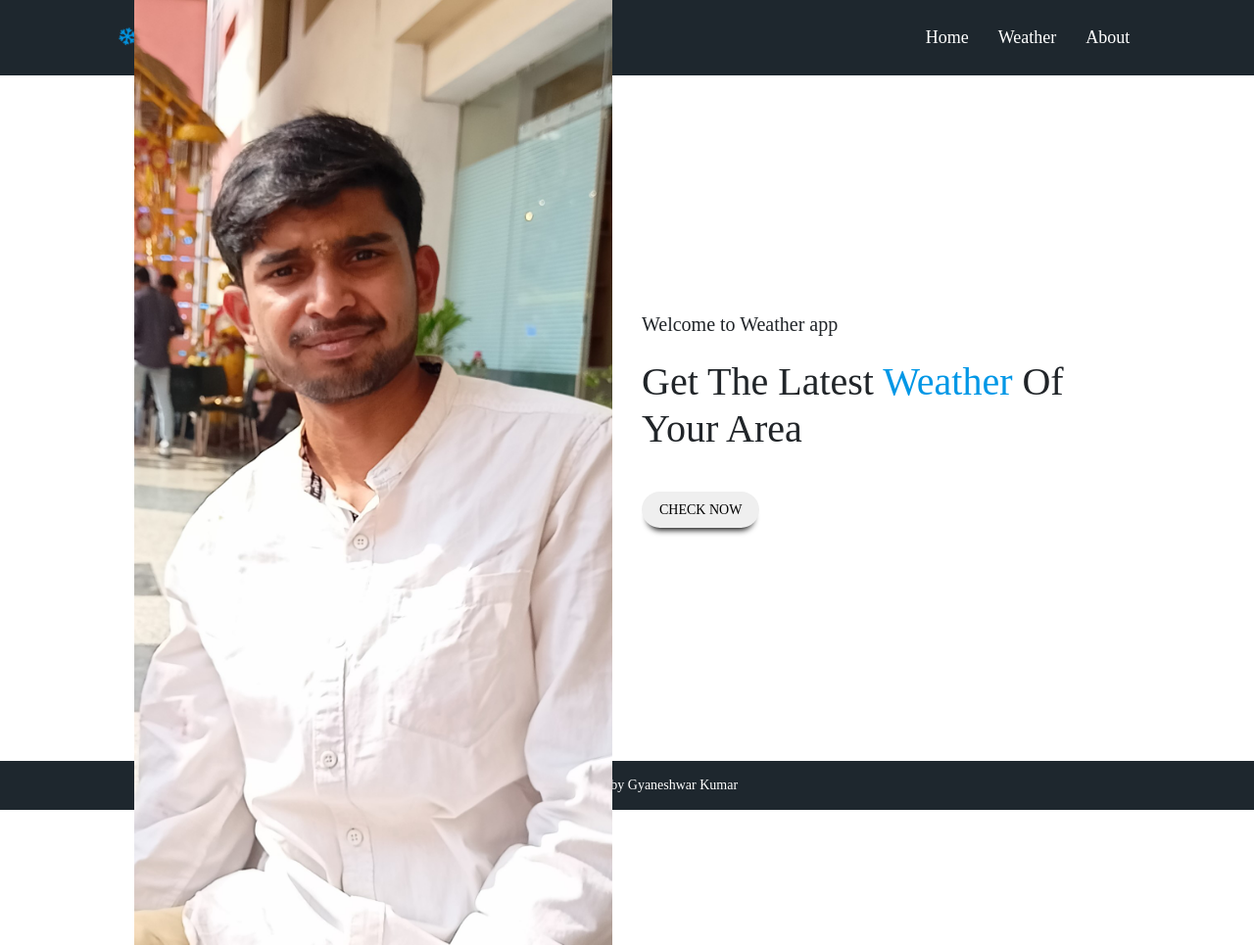
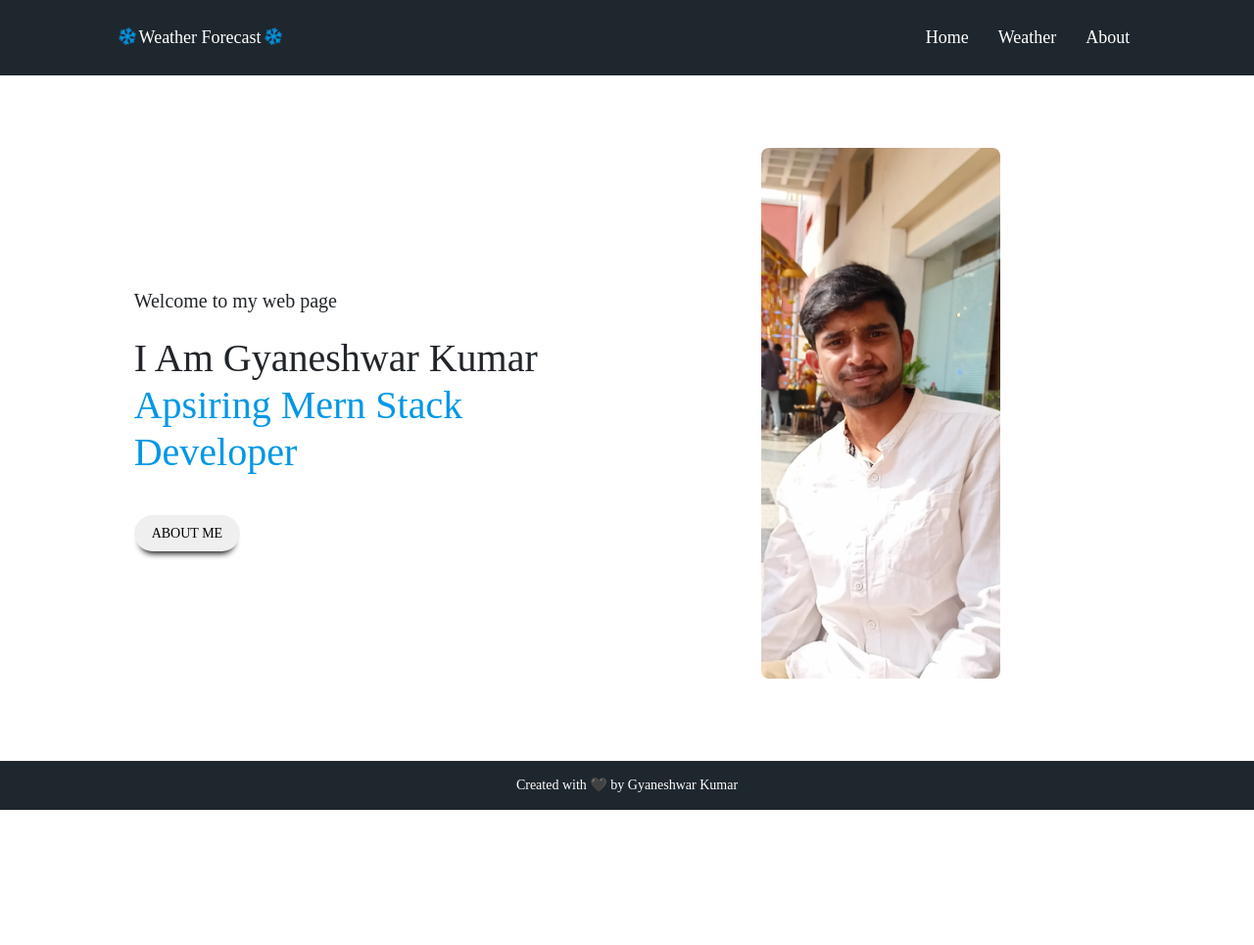
Before and after one commit to Gyaan507/Weather-App, a Node server app: page /about.html in a window 1280 px wide. Shown: the whole page at 98% size. After the commit the page ends 827 px from the top, so only its background shows below. Run offline with Node 20, Linux system fonts and the light colour scheme; some libraries are stand-ins or nearby versions; some web fonts are replaced.

Commit message:
About me section completed

```diff
--- a/public/about.html
+++ b/public/about.html
@@ -60,18 +60,18 @@
         <!-- left side div -->
         <div class="row">
 
+          <div class="col-md-6 col-12 main_header_left">
+            <p>Welcome to my web page</p>
+            <h1>I am Gyaneshwar Kumar <span class="text_clr">apsiring Mern Stack Developer</span></h1>
+            <a href="https://www.linkedin.com/in/gyaneshwar-kumar-8b6250228/"> <button>About me</button></a>
+          </div>
           <!-- right side div -->
           <div class="col-md-6 col-12 main_header_right">
             <figure>
-              <img src="images/about.png" alt="gyaan"class="img-fluid" title="Gyaneshwar" >
+              <img src="images/about.png" alt="gyaan"class="img-fluid" title="Gyaneshwar Kumar" >
             </figure>
             </div>
-        <div class="col-md-6 col-12 main_header_left">
-          <p>Welcome to Weather app</p>
-          <h1>Get the Latest <span class="text_clr">weather</span> of your area</h1>
-          <a href="/weather"> <button>check now</button></a>
         </div>
-
         </div>
     </div>
   </div>
--- a/public/index.html
+++ b/public/index.html
@@ -39,7 +39,7 @@
               <a class="nav-link" href="/weather">Weather<span class="sr-only">(current)</span></a>
             </li>
             <li class="nav-item active">
-              <a class="nav-link" href="#">About<span class="sr-only">(current)</span></a>
+              <a class="nav-link" href="about.html">About<span class="sr-only">(current)</span></a>
             </li>
           </ul>
           <form class="form-inline my-2 my-lg-0">
--- a/public/style.css
+++ b/public/style.css
@@ -75,11 +75,16 @@ body{
   justify-content: center;
   align-items: flex-start;
 }
-/* .img-fluid{
-  max-width: 50%;
-  max-height: 50%;
+.img-fluid {
+  max-width: 100%;
+  height: auto;
+  display: block;
+  margin-left: auto;
+  margin-right: auto;
+  width: 50%;
+  border-radius: 8px;
+}
 
-} */
 /* .main_header_right_figure_img{
 
 } */
```
